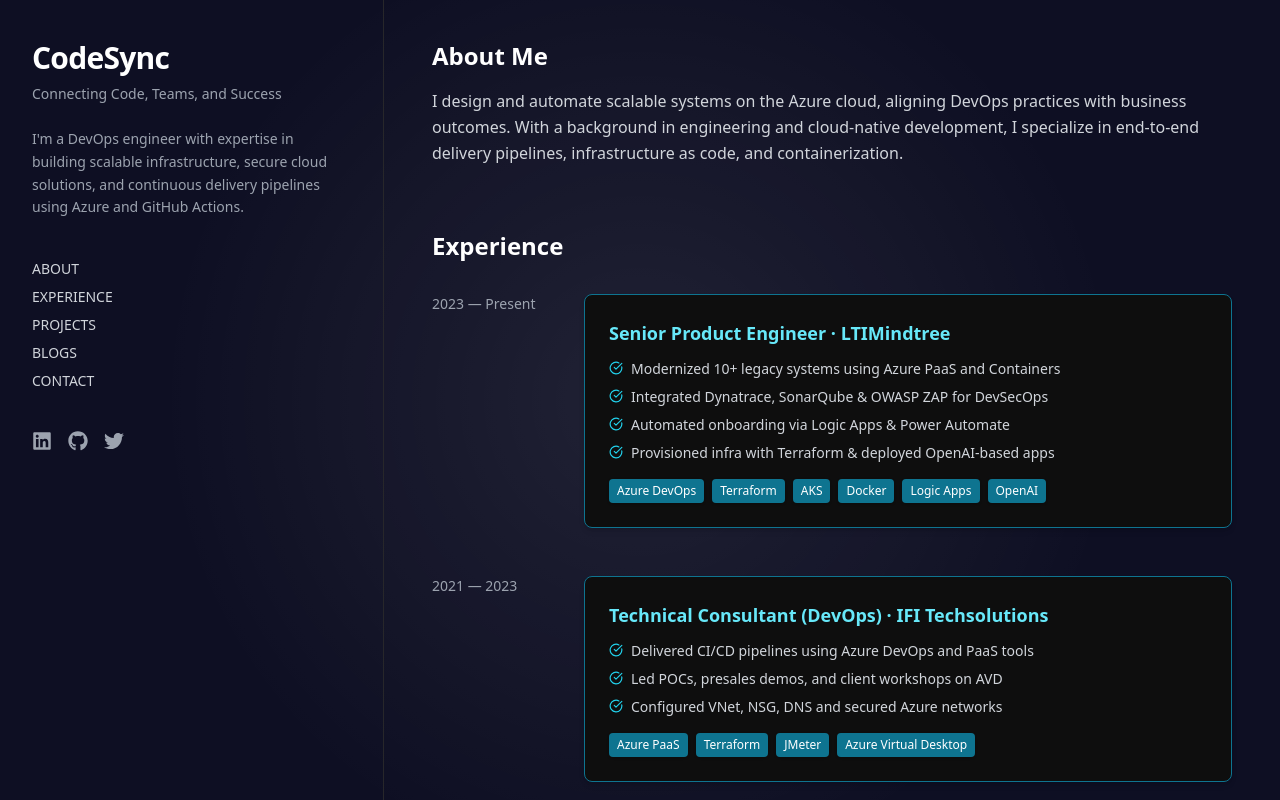
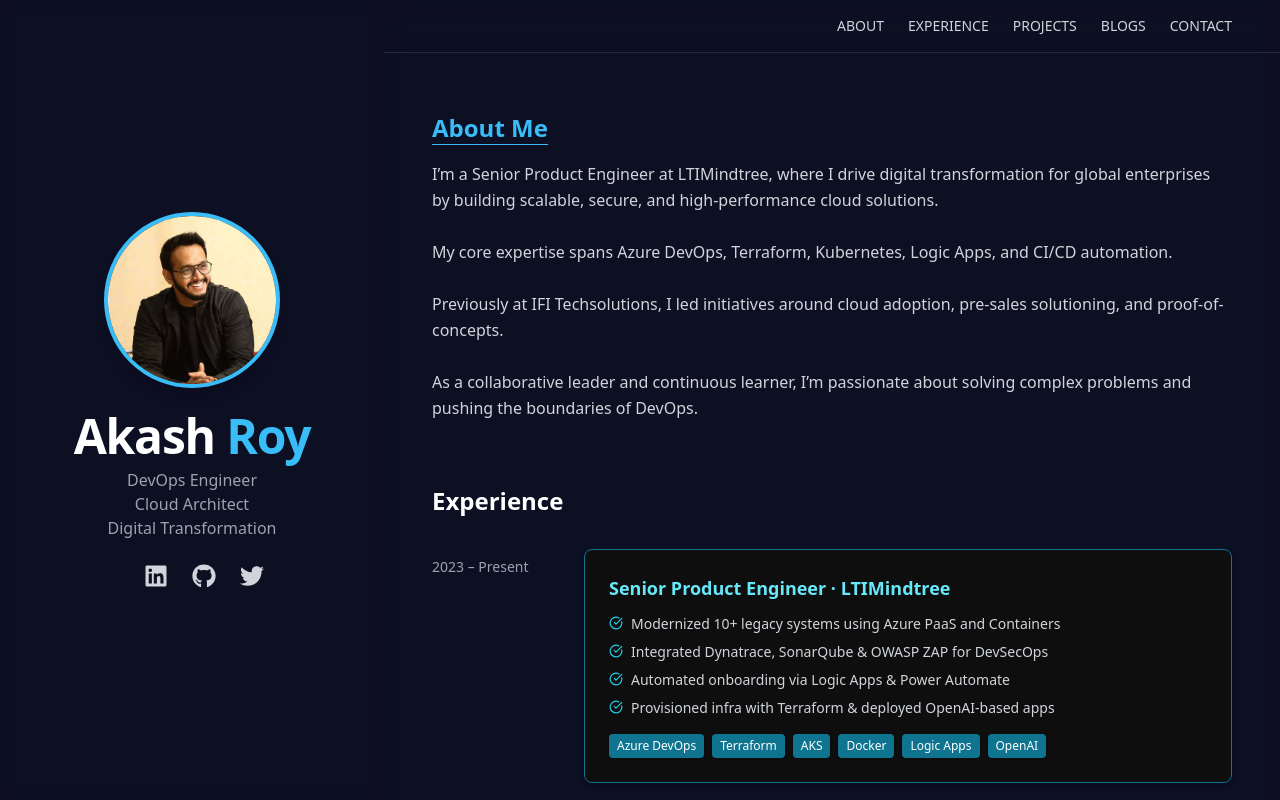
Before and after one commit to amirkhanworks/Portfolio, a React (Create React App) app: page / in a window 1280 px wide. Shown: the top 800 px of the page. Built offline with nearby package versions, Linux system fonts and the light colour scheme; no server answers; the HTML template or start-up script is replaced by a standard one.

Commit message:
Phase 1 - ReactJs and tailwind code complete

```diff
--- a/src/App.js
+++ b/src/App.js
@@ -1,84 +1,111 @@
 import React, { useState, useEffect } from 'react';
 import './index.css';
-import { FaLinkedin, FaGithub, FaTwitter } from 'react-icons/fa';
 import ProjectModal from './components/ProjectModal';
 import ExperienceSection from './components/ExperienceSection';
 import ProjectSection from './components/ProjectSection';
 import BlogSection from './BComponents/BlogSection';
+import ContactForm from './BComponents/ContactForm';
+import { FaLinkedin, FaGithub, FaTwitter } from 'react-icons/fa';
+import profilePic from './assets/Me.jpg';
 
 function App() {
   const [selectedProject, setSelectedProject] = useState(null);
 
   useEffect(() => {
     const updateCursor = (e) => {
-      document.body.style.setProperty('--x', `${e.clientX}px`);
-      document.body.style.setProperty('--y', `${e.clientY}px`);
+      document.documentElement.style.setProperty('--x', `${e.clientX}px`);
+      document.documentElement.style.setProperty('--y', `${e.clientY}px`);
     };
+
     window.addEventListener('mousemove', updateCursor);
     return () => window.removeEventListener('mousemove', updateCursor);
   }, []);
 
   return (
-    <div className="min-h-screen text-white font-sans grid md:grid-cols-[30%_70%] grid-cols-1">
+    <>
+      {/* Radial Background */}
+      <div id="radial-overlay" />
 
+      <div className="flex flex-col lg:flex-row min-h-screen relative z-10 text-white font-sans">
         {/* Sidebar */}
-      <aside className="md:min-h-screen h-full px-8 py-10 text-white border-r border-zinc-800">
-        <div className="sticky top-10">
-          <h1 className="text-3xl font-extrabold tracking-tight">CodeSync</h1>
-          <p className="text-sm text-gray-400 mt-2">Connecting Code, Teams, and Success</p>
-          <p className="mt-6 text-gray-400 text-sm leading-relaxed">
-            I'm a DevOps engineer with expertise in building scalable infrastructure, secure cloud solutions,
-            and continuous delivery pipelines using Azure and GitHub Actions.
+        <aside className="lg:w-[30%] w-full h-auto lg:h-screen lg:sticky lg:top-0 z-20 bg-[#0e0f23]/80 backdrop-blur p-6 md:p-8 flex flex-col items-center justify-center">
+          <img
+            src={profilePic}
+            alt="Akash Roy"
+            className="rounded-full w-44 h-44 object-cover mb-6 border-4 border-accent shadow-lg animate-float"
+          />
+          <h1 className="text-5xl font-extrabold tracking-tight text-white mb-2">
+            Akash <span className="text-accent">Roy</span>
+          </h1>
+          <p className="text-md text-gray-400 text-center mb-6">
+            DevOps Engineer <br /> Cloud Architect <br /> Digital Transformation
           </p>
+          <div className="flex space-x-6 text-2xl text-gray-300">
+            <a href="mailto:youremail@example.com" className="hover:text-accent">
+              <i className="fas fa-envelope"></i>
+            </a>
+            <a href="https://linkedin.com/in/akashroy05" target="_blank" rel="noopener noreferrer" className="hover:text-accent">
+              <FaLinkedin />
+            </a>
+            <a href="https://github.com/yourusername" target="_blank" rel="noopener noreferrer" className="hover:text-accent">
+              <FaGithub />
+            </a>
+            <a href="https://twitter.com/yourhandle" target="_blank" rel="noopener noreferrer" className="hover:text-accent">
+              <FaTwitter />
+            </a>
+          </div>
 
-          <nav className="mt-10 space-y-2 text-sm font-medium">
-            <a href="#about" className="block text-gray-300 hover:text-cyan-400">ABOUT</a>
-            <a href="#experience" className="block text-gray-300 hover:text-cyan-400">EXPERIENCE</a>
-            <a href="#projects" className="block text-gray-300 hover:text-cyan-400">PROJECTS</a>
-            <a href="#blogs" className="block text-gray-300 hover:text-cyan-400">BLOGS</a>
-            <a href="#contact" className="block text-gray-300 hover:text-cyan-400">CONTACT</a>
+          {/* Mobile Nav */}
+          <nav className="block lg:hidden mt-8 w-full text-center border-t border-gray-700 pt-4">
+            <div className="flex justify-center flex-wrap gap-4 text-sm font-medium">
+              <a href="#about" className="text-gray-300 hover:text-accent">ABOUT</a>
+              <a href="#experience" className="text-gray-300 hover:text-accent">EXPERIENCE</a>
+              <a href="#projects" className="text-gray-300 hover:text-accent">PROJECTS</a>
+              <a href="#blogs" className="text-gray-300 hover:text-accent">BLOGS</a>
+              <a href="#contact" className="text-gray-300 hover:text-accent">CONTACT</a>
+            </div>
+          </nav>
+        </aside>
+
+        {/* Desktop Nav */}
+        <nav className="hidden lg:flex fixed top-0 right-0 w-[70%] z-50 bg-transparent backdrop-blur-md px-6 md:px-12 py-4 justify-end space-x-6 text-sm font-medium border-b border-white/10">
+          <a href="#about" className="text-gray-300 hover:text-accent">ABOUT</a>
+          <a href="#experience" className="text-gray-300 hover:text-accent">EXPERIENCE</a>
+          <a href="#projects" className="text-gray-300 hover:text-accent">PROJECTS</a>
+          <a href="#blogs" className="text-gray-300 hover:text-accent">BLOGS</a>
+          <a href="#contact" className="text-gray-300 hover:text-accent">CONTACT</a>
         </nav>
 
-          <div className="flex space-x-4 mt-10 text-xl text-gray-400">
-            <a href="https://linkedin.com/in/yourprofile" target="_blank" rel="noopener noreferrer" className="hover:text-cyan-400"><FaLinkedin /></a>
-            <a href="https://github.com/yourusername" target="_blank" rel="noopener noreferrer" className="hover:text-cyan-400"><FaGithub /></a>
-            <a href="https://twitter.com/yourhandle" target="_blank" rel="noopener noreferrer" className="hover:text-cyan-400"><FaTwitter /></a>
-          </div>
-        </div>
-      </aside>
-
         {/* Main Content */}
-      <main className="px-6 md:px-12 py-10">
-        {/* ABOUT SECTION */}
-        <section id="about" className="mb-16">
-          <h2 className="text-2xl font-bold mb-4">About Me</h2>
+        <main className="relative lg:w-[70%] w-full px-6 md:px-12 pt-8 lg:pt-24 pb-10 bg-[#0e0f23]/80 backdrop-blur z-10 overflow-hidden">
+          <section id="about" className="mb-16 pt-4 max-w-4xl mx-auto">
+            <h2 className="text-2xl font-bold text-accent border-b border-accent mb-4 inline-block">About Me</h2>
             <p className="text-gray-300 leading-relaxed">
-            I design and automate scalable systems on the Azure cloud, aligning DevOps practices with business outcomes.
-            With a background in engineering and cloud-native development, I specialize in end-to-end delivery pipelines,
-            infrastructure as code, and containerization.
+              I’m a Senior Product Engineer at LTIMindtree, where I drive digital transformation for global enterprises by building scalable, secure, and high-performance cloud solutions.
+              <br /><br />
+              My core expertise spans Azure DevOps, Terraform, Kubernetes, Logic Apps, and CI/CD automation.
+              <br /><br />
+              Previously at IFI Techsolutions, I led initiatives around cloud adoption, pre-sales solutioning, and proof-of-concepts.
+              <br /><br />
+              As a collaborative leader and continuous learner, I’m passionate about solving complex problems and pushing the boundaries of DevOps.
             </p>
           </section>
 
-        {/* EXPERIENCE SECTION */}
+          <div className="max-w-4xl mx-auto">
             <ExperienceSection />
+            <ProjectSection />
+            <BlogSection />
+            <ContactForm />
+          </div>
 
-        {/* PROJECTS SECTION */}
-        <ProjectSection />
-
-        {/* BLOGS SECTION */}
-        <BlogSection />
-
-        {/* FOOTER */}
-        <footer id="contact" className="text-sm text-gray-500 mt-16">
-          <p className="pb-6">
-            © {new Date().getFullYear()} CodeSync. Built with React + Tailwind. Hosted on Azure.
-          </p>
+          <footer id="contact" className="text-sm text-gray-500 mt-16 text-center">
+            <p>© {new Date().getFullYear()} CodeSync. Built with React + Tailwind. Hosted on Azure.</p>
           </footer>
         </main>
+      </div>
 
-      {/* PROJECT MODAL */}
       <ProjectModal project={selectedProject} onClose={() => setSelectedProject(null)} />
-    </div>
+    </>
   );
 }
 
--- a/src/components/ExperienceSection.js
+++ b/src/components/ExperienceSection.js
@@ -3,7 +3,7 @@
 
 const experience = [
   {
-    year: '2023 — Present',
+    year: '2023 – Present',
     title: 'Senior Product Engineer · LTIMindtree',
     url: 'https://www.ltimindtree.com/',
     bullets: [
@@ -15,7 +15,7 @@
     tools: ['Azure DevOps', 'Terraform', 'AKS', 'Docker', 'Logic Apps', 'OpenAI']
   },
   {
-    year: '2021 — 2023',
+    year: '2021 – 2023',
     title: 'Technical Consultant (DevOps) · IFI Techsolutions',
     url: 'https://ifitechnologies.com/',
     bullets: [
@@ -26,7 +26,7 @@
     tools: ['Azure PaaS', 'Terraform', 'JMeter', 'Azure Virtual Desktop']
   },
   {
-    year: '2020 — 2021',
+    year: '2020 – 2021',
     title: 'Senior Cloud Engineer · IFI Techsolutions',
     url: 'https://ifitechnologies.com/',
     bullets: [
@@ -37,7 +37,7 @@
     tools: ['Azure Automation', 'PowerShell', 'ADDS', 'AVD', 'Azure VM']
   },
   {
-    year: '2019 — 2020',
+    year: '2019 – 2020',
     title: 'Cloud Engineer · IFI Techsolutions',
     url: 'https://ifitechnologies.com/',
     bullets: [
@@ -53,8 +53,8 @@
     <h2 className="text-2xl font-bold mb-8">Experience</h2>
     <div className="space-y-12">
       {experience.map((item, index) => (
-        <div key={index} className="flex flex-col md:flex-row md:gap-6">
-          <p className="text-sm text-gray-400 w-32 shrink-0">{item.year}</p>
+        <div key={index} className="flex flex-col md:flex-row gap-4 md:gap-6">
+          <p className="text-sm text-gray-400 w-full md:w-32 shrink-0 md:pt-2">{item.year}</p>
           <a
             href={item.url}
             target="_blank"
--- a/src/index.css
+++ b/src/index.css
@@ -2,19 +2,42 @@
 @tailwind components;
 @tailwind utilities;
 
-/* Smooth scrolling for in-page links */
 html {
   scroll-behavior: smooth;
 }
 
 body {
   background-color: #0e0f23;
-  background-image: radial-gradient(
-    600px circle at var(--x, 50%) var(--y, 50%),
-    rgba(255, 255, 255, 0.08),
+  overflow-x: hidden;
+  margin: 0;
+  padding: 0;
+}
+
+/* Radial animation behind cursor */
+#radial-overlay {
+  position: fixed;
+  inset: 0;
+  z-index: 0;
+  pointer-events: none;
+  background: radial-gradient(
+    400px circle at var(--x) var(--y),
+    rgba(56, 189, 248, 0.25),
+    rgba(56, 189, 248, 0.15) 30%,
+    rgba(56, 189, 248, 0.05) 60%,
     transparent 80%
   );
-  background-repeat: no-repeat;
-  background-attachment: fixed;
-  transition: background 0.2s ease;
+  transition: background 0.05s ease;
 }
+
+#radial-overlay::before {
+  content: '';
+  position: absolute;
+  inset: 0;
+  background: radial-gradient(
+    400px circle at var(--x) var(--y),
+    rgba(56, 189, 248, 0.25),   /* Bright core (Sky-500) */
+    rgba(56, 189, 248, 0.15) 30%,
+    rgba(56, 189, 248, 0.05) 60%,
+    transparent 80%
+  );
+}
--- a/tailwind.config.js
+++ b/tailwind.config.js
@@ -2,7 +2,20 @@
 module.exports = {
   content: ["./src/**/*.{js,jsx,ts,tsx}"],
   theme: {
-    extend: {},
+    extend: {
+      animation: {
+        float: 'float 6s ease-in-out infinite',
+      },
+      keyframes: {
+        float: {
+          '0%, 100%': { transform: 'translateY(0px)' },
+          '50%': { transform: 'translateY(-10px)' },
+        },
+      },
+      colors: {
+        accent: '#38bdf8',
+      },
+    },
   },
   plugins: [],
-}
+};
```
Also changed, not shown: src/BComponents/BlogSection.js (+10 -6 lines), src/BComponents/ContactForm.js (+34 -0 lines), src/assets/Me.jpg (added). Lines whose indentation alone changed are shown as unchanged.
